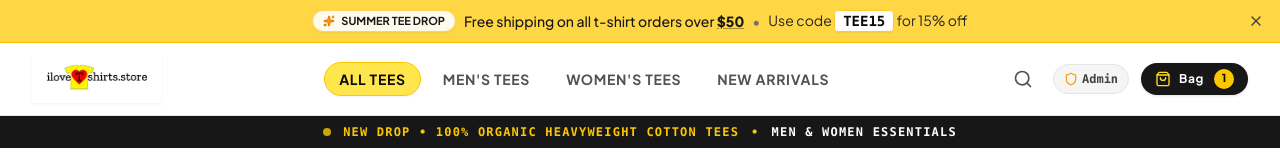
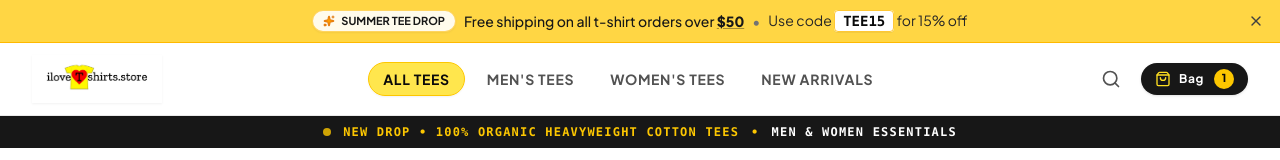
Before and after one commit to ehtishamkhalid770-commits/Tshirt, a React (Vite) app: page / in a window 1280 px wide. Shown: the top 160 px of the page. Built offline with nearby package versions, Linux system fonts and the light colour scheme.

Commit message:
refactor: remove admin dashboard shortcut from navbar
Clean up the navigation interface by removing the administrative shortcut, as it is no longer required in the store front view.

```diff
--- a/src/App.tsx
+++ b/src/App.tsx
@@ -226,7 +226,6 @@ export function App() {
         onOpenCart={() => setIsCartOpen(true)}
         onSelectCategory={scrollToBestsellers}
         activeCategory={activeFilter}
-        onOpenAdmin={handleOpenAdmin}
       />
 
       {/* Main Content Sections */}
--- a/src/components/Navbar.tsx
+++ b/src/components/Navbar.tsx
@@ -1,5 +1,5 @@
 import { useState } from 'react';
-import { Search, ShoppingBag, Heart, Menu, X, Shield } from 'lucide-react';
+import { Search, ShoppingBag, Menu, X } from 'lucide-react';
 import { BrandLogo } from './BrandLogo';
 
 interface NavbarProps {
@@ -7,10 +7,9 @@ interface NavbarProps {
   onOpenCart: () => void;
   onSelectCategory: (cat: string) => void;
   activeCategory: string;
-  onOpenAdmin?: () => void;
 }
 
-export function Navbar({ cartCount, onOpenCart, onSelectCategory, activeCategory, onOpenAdmin }: NavbarProps) {
+export function Navbar({ cartCount, onOpenCart, onSelectCategory, activeCategory }: NavbarProps) {
   const [mobileMenuOpen, setMobileMenuOpen] = useState(false);
   const [searchOpen, setSearchOpen] = useState(false);
   const [searchQuery, setSearchQuery] = useState('');
@@ -106,19 +105,6 @@ export function Navbar({ cartCount, onOpenCart, onSelectCategory, activeCategory
             )}
           </div>
 
-          {/* Admin shortcut badge */}
-          {onOpenAdmin && (
-            <button
-              id="nav-admin-link"
-              onClick={onOpenAdmin}
-              className="hidden lg:flex items-center gap-1 px-2.5 py-1.5 rounded-full bg-neutral-100 hover:bg-yellow-100 border border-neutral-200 hover:border-yellow-400 text-neutral-700 hover:text-neutral-950 text-xs font-mono font-bold transition-all cursor-pointer"
-              title="Open Admin Dashboard (/admin)"
-            >
-              <Shield className="w-3.5 h-3.5 text-amber-500" />
-              <span>Admin</span>
-            </button>
-          )}
-
           {/* Cart Bag Icon with dynamic badge */}
           <button
             id="cart-bag-btn"
@@ -162,18 +148,6 @@ export function Navbar({ cartCount, onOpenCart, onSelectCategory, activeCategory
             </button>
           ))}
 
-          {onOpenAdmin && (
-            <button
-              onClick={() => {
-                setMobileMenuOpen(false);
-                onOpenAdmin();
-              }}
-              className="block w-full text-left px-3.5 py-2.5 rounded-lg text-sm font-bold tracking-wider text-amber-700 bg-yellow-50 border border-yellow-200"
-            >
-              🛡️ Admin Dashboard (/admin)
-            </button>
-          )}
-
           <div className="pt-3 border-t border-neutral-200 flex items-center justify-between text-xs text-neutral-500 px-1">
             <span>Free shipping over $50</span>
             <span className="text-amber-600 font-semibold">100% Organic Cotton</span>
```
